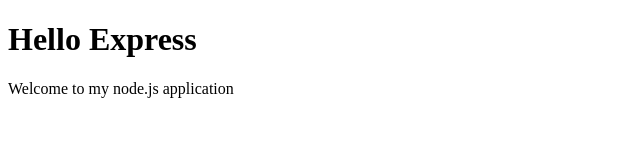
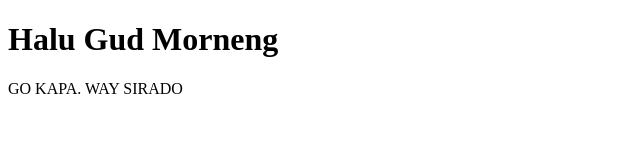
Before and after one commit to abellajason/web-server, a website: page public/index.html in a window 1280 px wide. Shown: the whole page, without its empty margins (0-640 px from the left). Drawn offline with Linux system fonts and the light colour scheme.

Commit message:
updated index.html

```diff
--- a/public/index.html
+++ b/public/index.html
@@ -4,10 +4,10 @@
     <meta charset="UTF-8">
     <meta name="viewport" content="width=device-width, initial-scale=1.0">
     <meta http-equiv="X-UA-Compatible" content="ie=edge">
-    <title>New Title irr</title>
+    <title>jesuuun gwapo</title>
 </head>
 <body>
-    <h1>Hello Express</h1>
-    <p>Welcome to my node.js application</p>
+    <h1>Halu Gud Morneng</h1>
+    <p>GO KAPA. WAY SIRADO</p>
 </body>
 </html>
```
